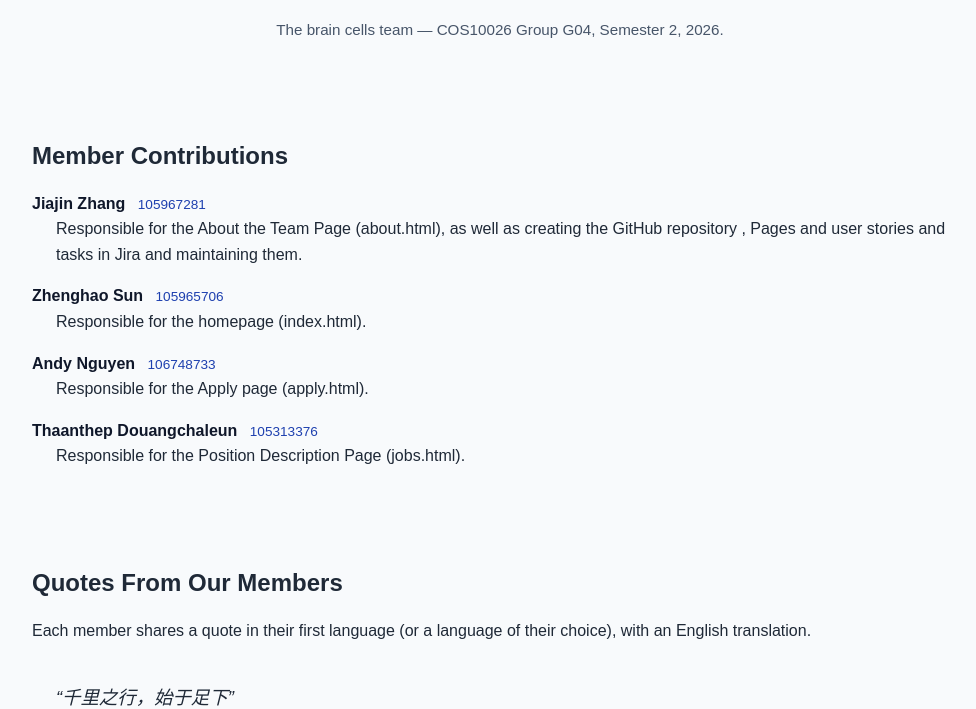
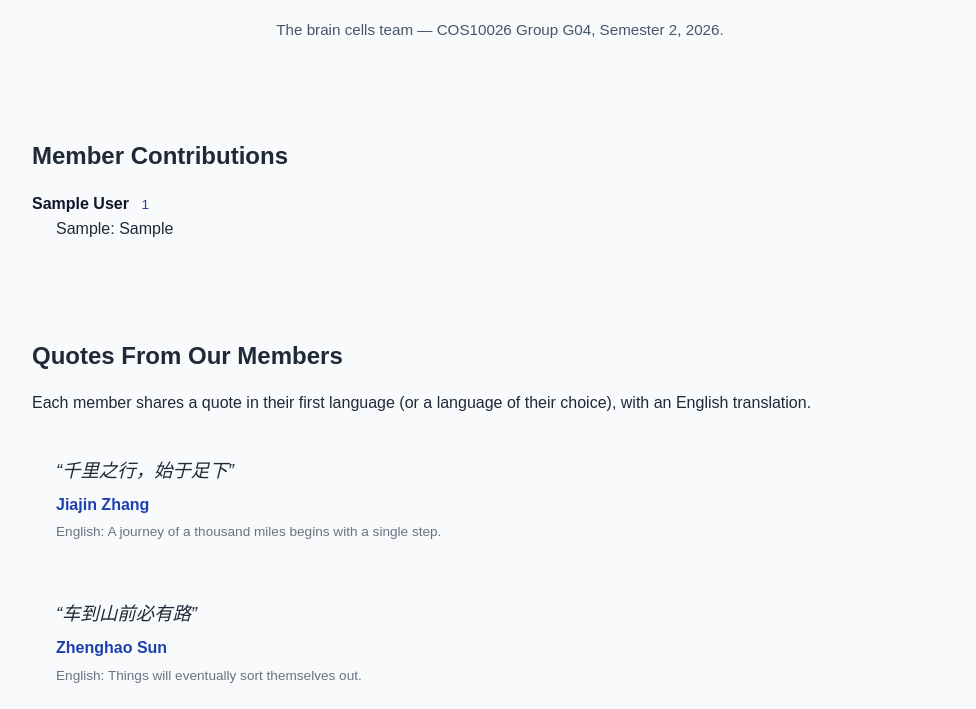
Before and after one commit to JiajinZhang-123/Applied-Web-Project-Part-2, a PHP site: page /about.php in a window 1280 px wide. Shown: the part 1304-2013 px from the top of the page, without its empty margins (140-1116 px from the left). Run offline with PHP 8.4, Linux system fonts and the light colour scheme; tables that the repository leaves empty or names only in its code hold one stand-in row (values such as "Sample post").

Commit message:
feat: Load member contributions from database with JOIN, handle NULL contributions

```diff
--- a/project2/about.php
+++ b/project2/about.php
@@ -1,6 +1,12 @@
 <?php
 
 require_once 'settings.php';
+
+// connect databse
+$dbconn = mysqli_connect($host, $user, $pwd, $sql_db);
+if (!$dbconn) {
+    echo '<p>Unable to connect to the database.</p>';
+}
 
 $pageTitle = 'Finova Technologies | About the Team';
 $mainLabel = 'About the team';
@@ -25,9 +31,6 @@ include 'nav.inc';
         <h2>Group Information</h2>
 
         <?php
-        // connect database
-        $dbconn = mysqli_connect($host, $user, $pwd, $sql_db);
-
         if ($dbconn) {
             $query = "SELECT group_name, tutorial_time, tutor_name FROM team_info WHERE team_id = 1";
 
@@ -58,9 +61,9 @@ include 'nav.inc';
                 echo '<p>Group information is not available.</p>';
             }
 
-            mysqli_close($dbconn);
+            mysqli_free_result($result);
         } else {
-            echo '<p>Unable to connect to the database.</p>';
+            echo '<p>Group information is not available.</p>';
         }
         ?>
 
@@ -81,47 +84,47 @@ include 'nav.inc';
 
     </section>
 
-    <!-- Member contributions -->
+    <!-- Member contributions（from team_members + member_contributions table） -->
     <section class="about-section">
 
         <h2>Member Contributions</h2>
 
         <dl class="contributions">
-            <dt>
-                Jiajin Zhang
-                <span class="student-id">105967281</span>
-            </dt>
-            <dd>
-                Responsible for the About the Team Page
-                (about.html), as well as creating the GitHub
-                repository , Pages and user stories and tasks in Jira
-                and maintaining them.
-            </dd>
+            <?php
+            $query = "SELECT m.full_name, m.student_id, c.project_part, c.contribution
+                      FROM team_members m
+                      LEFT JOIN member_contributions c ON m.member_id = c.member_id
+                      ORDER BY m.display_order, c.project_part";
 
-            <dt>
-                Zhenghao Sun
-                <span class="student-id">105965706</span>
-            </dt>
-            <dd>
-                Responsible for the homepage (index.html).
-            </dd>
+            $result = mysqli_query($dbconn, $query);
 
-            <dt>
-                Andy Nguyen
-                <span class="student-id">106748733</span>
-            </dt>
-            <dd>
-                Responsible for the Apply page (apply.html).
-            </dd>
+            if ($result && mysqli_num_rows($result) > 0) {
+                $currentMember = null;
+                while ($row = mysqli_fetch_assoc($result)) {
+                    if ($currentMember !== $row['full_name']) {
+                        if ($currentMember !== null) {
+                            echo '</dd>';
+                        }
+                        $currentMember = $row['full_name'];
+                        echo '<dt>';
+                        echo htmlspecialchars($row['full_name']);
+                        echo ' <span class="student-id">' . htmlspecialchars($row['student_id']) . '</span>';
+                        echo '</dt>';
+                        echo '<dd>';
+                    }
+                    if (!empty($row['contribution'])) {
+                        echo htmlspecialchars($row['project_part']) . ': ' . htmlspecialchars($row['contribution']) . ' ';
+                    } else {
+                        echo htmlspecialchars($row['project_part']) . ': pending... ';
+                    }
+                }
+                echo '</dd>';
+            } else {
+                echo '<p>Member contributions are not available.</p>';
+            }
 
-            <dt>
-                Thaanthep Douangchaleun
-                <span class="student-id">105313376</span>
-            </dt>
-            <dd>
-                Responsible for the Position Description Page
-                (jobs.html).
-            </dd>
+            mysqli_free_result($result);
+            ?>
         </dl>
 
     </section>
```
